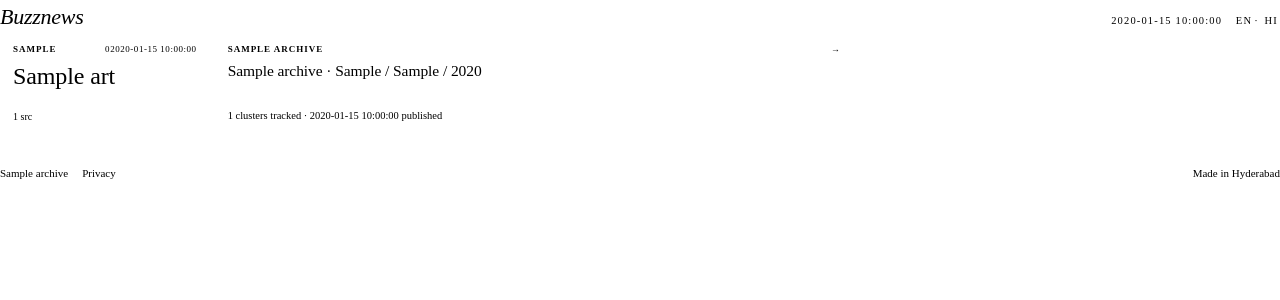
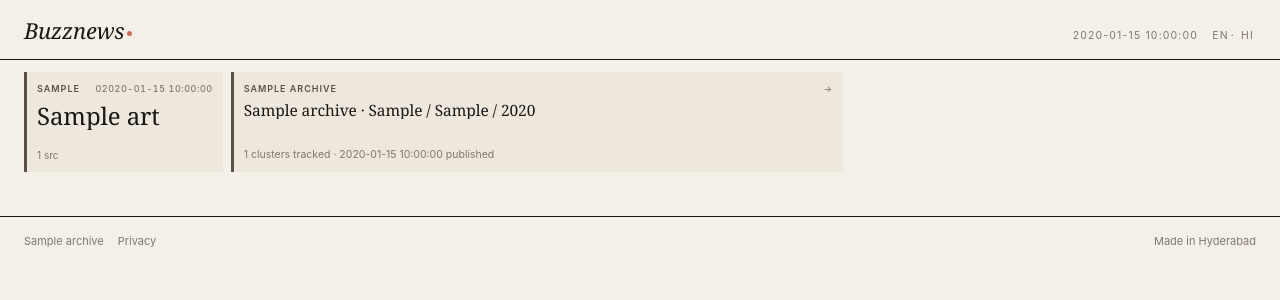
Before and after one commit to 999thelastpage/buzznews, a Python web app: template src/buzz_news/web/templates/home.html in a window 1280 px wide. Shown: the top 300 px of the page. Run offline with Jinja, Linux system fonts and the light colour scheme; the template is opened without the code that fills it: most values are stand-ins (such as "Sample title", 1, 10 or a date in 2020).

Commit message:
fix: inline tokens.css directly instead of broken Jinja include
The template used {% include "static/tokens.css" ignore missing %},
but Jinja's FileSystemLoader is rooted at web/templates/, so it looked
for web/templates/static/tokens.css -- which doesn't exist. The
'ignore missing' flag silently swallowed the failure, so every page
shipped without any of the :root custom properties.

Result: every var(--paper), var(--ink), var(--c-intl), var(--rail),
var(--gap), var(--serif) resolved to nothing. Page rendered with
default white background, default black text, default browser font,
no category color stripes, broken padding ('padding: 14px var(--rail)
12px' is invalid at computed-value time → reverts to 0).

Pasted tokens directly into _inline_styles.html (components.css was
already inlined the same way; only tokens was being included). 1.4KB
of CSS now actually reaches the browser.

Co-Authored-By: Claude Opus 4.7 <noreply@anthropic.com>

```diff
--- a/src/buzz_news/web/templates/_inline_styles.html
+++ b/src/buzz_news/web/templates/_inline_styles.html
@@ -1,6 +1,31 @@
 {# Combined tokens + components CSS — inlined in <head> per Design.md §6 #}
 <style>
-{% include "static/tokens.css" ignore missing %}
+:root {
+  --paper: #F4F0E8; --paper-2: #EDE7DC; --paper-3: #E4DDD0;
+  --ink: #1A1614; --ink-soft: #3D3530; --ink-2: #0E0B09;
+  --muted: #807771; --muted-2: #A39A92;
+  --hairline: rgba(26,22,20,0.10); --hairline-2: rgba(26,22,20,0.05);
+  --accent: #A8421E; --buzz: #C44830;
+  --c-intl: #2E5C8A; --c-pol: #6B3A8C; --c-biz: #2D6B4F; --c-tech: #B8651F;
+  --c-sport: #A8421E; --c-film: #8C3A5C; --c-sci: #4A6B8C; --c-gen: #5C5048;
+  --serif: "Iowan Old Style", "Apple Garamond", Constantia, Georgia, serif;
+  --sans: -apple-system, BlinkMacSystemFont, "Segoe UI", system-ui, sans-serif;
+  --mono: ui-monospace, "SF Mono", Menlo, Consolas, monospace;
+  --rail: 14px; --gap: 6px; --measure: 760px;
+}
+@media (prefers-color-scheme: dark) {
+  :root {
+    --paper: #14110E; --paper-2: #1B1714; --paper-3: #221D19;
+    --ink: #E8E2D6; --ink-soft: #C9C0B0; --ink-2: #050403;
+    --muted: #8A837A; --muted-2: #6D665E;
+    --hairline: rgba(232,226,214,0.14); --hairline-2: rgba(232,226,214,0.06);
+    --accent: #E07A5F; --buzz: #E55339;
+    --c-intl: #6D9CD0; --c-pol: #B084D0; --c-biz: #7BC09A;
+    --c-tech: #E0A26B; --c-sport: #E07A5F; --c-film: #D08AA8;
+    --c-sci: #8FB0D0; --c-gen: #A89C90;
+  }
+}
+@media (min-width: 720px) { :root { --rail: 24px; } }
 *, *::before, *::after { box-sizing: border-box; margin: 0; padding: 0; }
 html { font-size: 16px; -webkit-text-size-adjust: 100%; }
 body { font-family: var(--serif); font-size: 16px; line-height: 1.5; color: var(--ink); background: var(--paper); -webkit-font-smoothing: antialiased; font-feature-settings: "kern", "liga"; }
```
